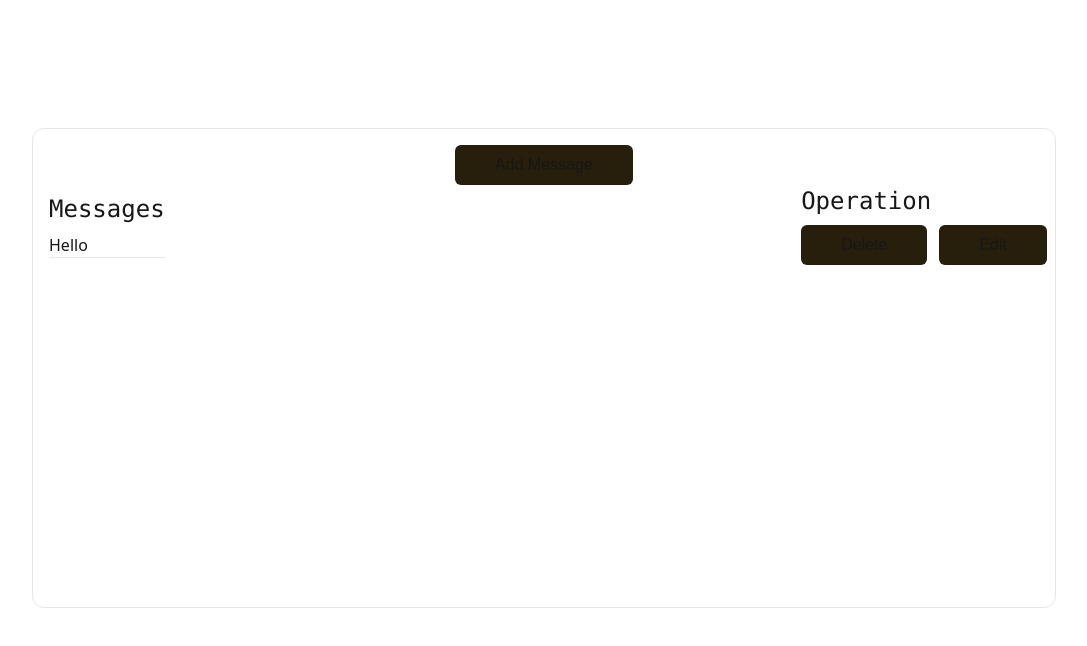
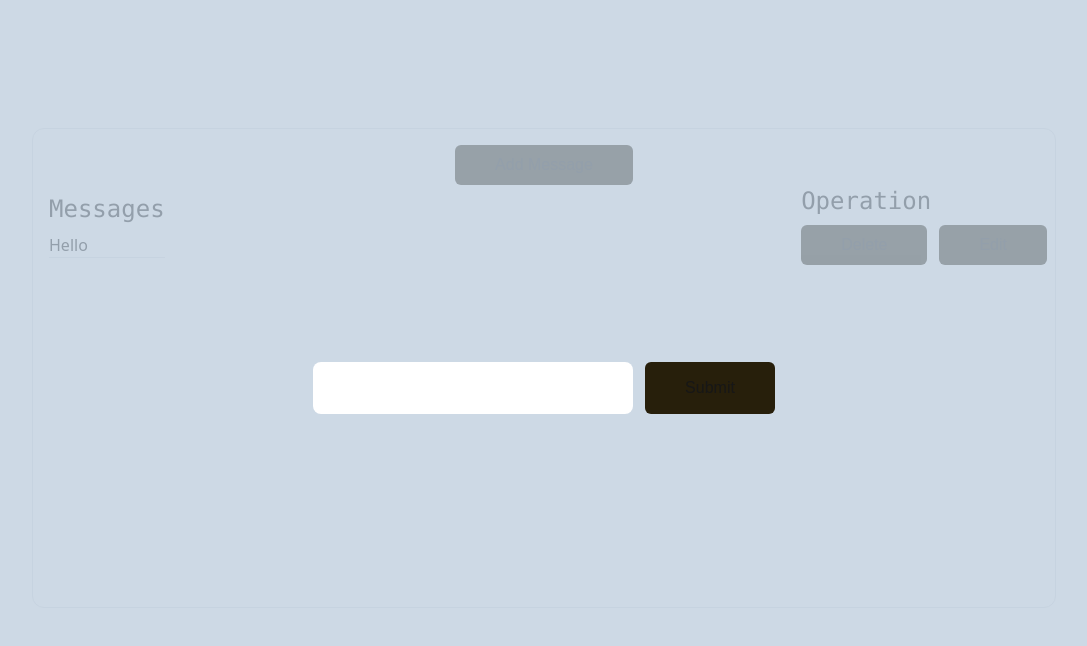
Before and after one commit to hemant069/CRUD-Operation, a Next.js app: page / in a window 1280 px wide. Both pictures are taken after a click on the button "Add Message". Shown: the top 646 px of the page, without its empty margins (96-1183 px from the left). Built offline with nearby package versions, Linux system fonts and the light colour scheme.

Commit message:
Ui is done and the post for the message is done

```diff
--- a/app/api/crud/route.ts
+++ b/app/api/crud/route.ts
@@ -18,6 +18,7 @@ export const POST=async(request:Request)=>{
 
     return Response.json({
         message:"Message is Added Sucessfully",
+
 
     },{
         status:201
--- a/app/components/Button.tsx
+++ b/app/components/Button.tsx
@@ -1,7 +1,14 @@
 "use client";
-const Button = ({ Text }) => {
+
+interface btn {
+  Text: string;
+  onClick?: () => void;
+}
+const Button = ({ Text, onClick }: btn) => {
   return (
-    <button className={`bg-[#271f0b]  py-2 px-10 rounded-md`}>{Text}</button>
+    <button onClick={onClick} className={`bg-[#271f0b]  py-2 px-10 rounded-md`}>
+      {Text}
+    </button>
   );
 };
 
--- a/app/components/Card.tsx
+++ b/app/components/Card.tsx
@@ -1,12 +1,21 @@
-import React from "react";
+"use client";
+import React, { useState } from "react";
 import Button from "./Button";
+import Model from "./Model";
 
 const Card = () => {
+  const [isModal, setisModal] = useState(false);
+
+  const ShowModal = () => {
+    setisModal(!isModal);
+  };
+
   return (
     <div>
       <div className="flex justify-center mt-2">
-        <Button Text={"Add Message"} />
+        <Button onClick={ShowModal} Text={"Add Message"} />
       </div>
+      {isModal && <Model ShowModal={ShowModal} />}
       <div className="flex w-full justify-between  items-center">
         <div className="px-2">
           <h3 className="text-2xl font-mono mb-2">Messages</h3>
--- /dev/null
+++ b/app/components/Model.tsx
@@ -0,0 +1,38 @@
+import React, { useState } from "react";
+import Button from "./Button";
+import axios from "axios";
+import { message } from "@/zodSchema/zodCrud";
+
+interface modal {
+  ShowModal: () => void;
+}
+const Model = ({ ShowModal }: modal) => {
+  const [text, setText] = useState("");
+
+  const handleSubmit = async () => {
+    try {
+      const data = await axios.post("api/crud", { message: text });
+
+      if (data.status == 201) {
+        ShowModal();
+      }
+    } catch (error) {
+      console.log("Error is here", error);
+    }
+  };
+
+  return (
+    <div className="fixed inset-0 bg-[#BCCCDC] bg-opacity-75 flex flex-col justify-center items-center z-50">
+      <div className=" flex gap-3 mb-6    ">
+        <input
+          onChange={(e) => setText(e.target.value)}
+          className=" w-[20rem] text-black border-none outline-none p-3 rounded-lg text-lg "
+          type="text"
+        />
+        <Button Text="Submit" onClick={handleSubmit} />
+      </div>
+    </div>
+  );
+};
+
+export default Model;
--- a/package.json
+++ b/package.json
@@ -9,6 +9,7 @@
     "lint": "next lint"
   },
   "dependencies": {
+    "axios": "^1.7.9",
     "mongoose": "^8.9.2",
     "next": "15.1.2",
     "react": "^19.0.0",
```
Also changed, not shown: 1 other file (tests, documents, lock files or other folders).
